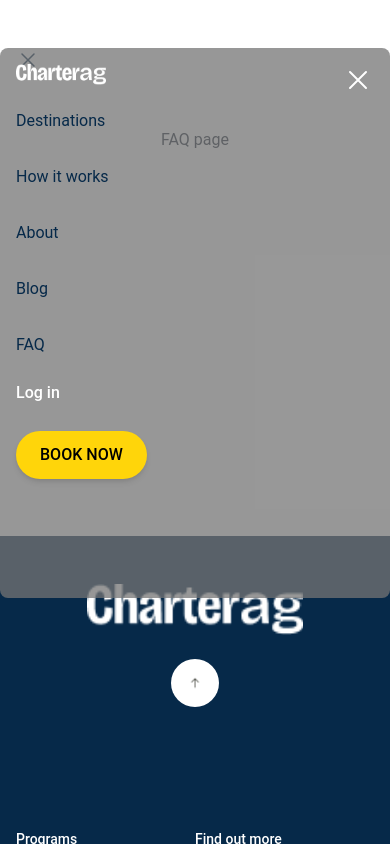
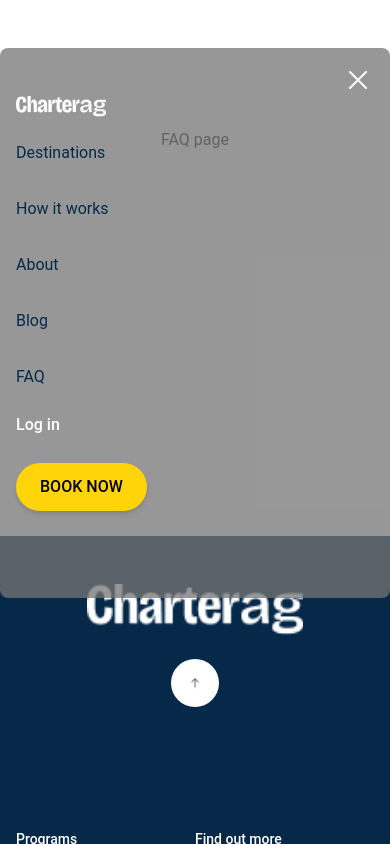
Before and after one commit to dgabel01/frontend-assignment, a Next.js app: page /faq in a window 390 px wide. Both pictures are taken after a click on the button 28 px from the left and 60 px from the top of the page. Shown: the top 844 px of the page. Built offline with nearby package versions, Linux system fonts and the light colour scheme.

Commit message:
Remove duplicate navbar x button

```diff
--- a/src/components/Navbar/Navbar.tsx
+++ b/src/components/Navbar/Navbar.tsx
@@ -44,11 +44,11 @@ export function Navbar({ logo, linkColor }: NavbarProps) {
     <div className="absolute top-0 left-0 z-10 w-full flex items-center justify-between px-4 lg:px-8 mt-12">
       {/* Mobile Menu Button */}
       <button
-        className="text-white lg:hidden"
+        className="text-white lg:hidden "
         onClick={() => setOpenNav(!openNav)}
       >
         {openNav ? (
-          <XMarkIcon className="h-6 w-6" style={{ color: linkColor }} />
+          <XMarkIcon className="h-6 w-6 hidden" style={{ color: linkColor }} />
         ) : (
           <Bars3Icon className="h-6 w-6" style={{ color: linkColor }} />
         )}
@@ -88,15 +88,21 @@ export function Navbar({ logo, linkColor }: NavbarProps) {
       {/* Mobile Navigation */}
       {openNav && (
         <div className="absolute top-0 left-0 w-full rounded-lg h-[550px] bg-gray-600 bg-opacity-75 flex flex-col items-start p-4 z-20">
-          {/* Logo */}
           <Link href={"/"}>
-            <Image src={logoIcon} alt="logo" width={90} className="mb-6" />
+            <Image src={logoIcon} alt="logo" width={90} className="mb-6 mt-8" />
           </Link>
 
-          {/* Navigation Links */}
+          <button
+            className="absolute top-4 right-4 text-white hover:text-gray-300 z-50"
+            onClick={() => {
+              setOpenNav(false);
+            }}
+          >
+            <XMarkIcon className="h-8 w-8" />
+          </button>
+
           <div className="w-full">{navList}</div>
 
-          {/* Buttons */}
           <div className="flex flex-col items-start gap-4 mt-6 w-full">
             <button
               className="text-base font-medium text-white hover:text-gray-300 transition-colors"
@@ -105,20 +111,12 @@ export function Navbar({ logo, linkColor }: NavbarProps) {
               Log in
             </button>
             <button
-              className="bg-[#ffd50a] text-black text-base font-medium px-6 py-3  mt-[10px] uppercase rounded-[50px] shadow-md hover:bg-yellow-400 transition-all"
+              className="bg-[#ffd50a] text-black text-base font-medium px-6 py-3 mt-[10px] uppercase rounded-[50px] shadow-md hover:bg-yellow-400 transition-all"
               onClick={() => router.push("/book-now")}
             >
               Book now
             </button>
           </div>
-
-          {/* Close Button */}
-          <button
-            className="absolute top-4 right-4 text-white hover:text-gray-300"
-            onClick={() => setOpenNav(false)}
-          >
-            <XMarkIcon className="h-8 w-8" />
-          </button>
         </div>
       )}
     </div>
--- a/src/components/Reviews/Reviews.tsx
+++ b/src/components/Reviews/Reviews.tsx
@@ -76,11 +76,11 @@ const Reviews = () => {
                   objectFit="contain"
                 />
               </div>
-              <h3 className="text-[#062949] text-[20px] font-medium leading-[24px] font-poppins">
+              <h3 className="text-[#062949] text-[20px] mb-[10px] font-medium leading-[24px] font-poppins">
                 {feature.title}
               </h3>
             </div>
-            <p className="text-[#062949] text-[16px] font-normal leading-[24px] font-poppins">
+            <p className="text-[#062949] text-[16px] font-normal leading-[24px] mb-[10px] font-poppins">
               {feature.description}
             </p>
           </div>
```
